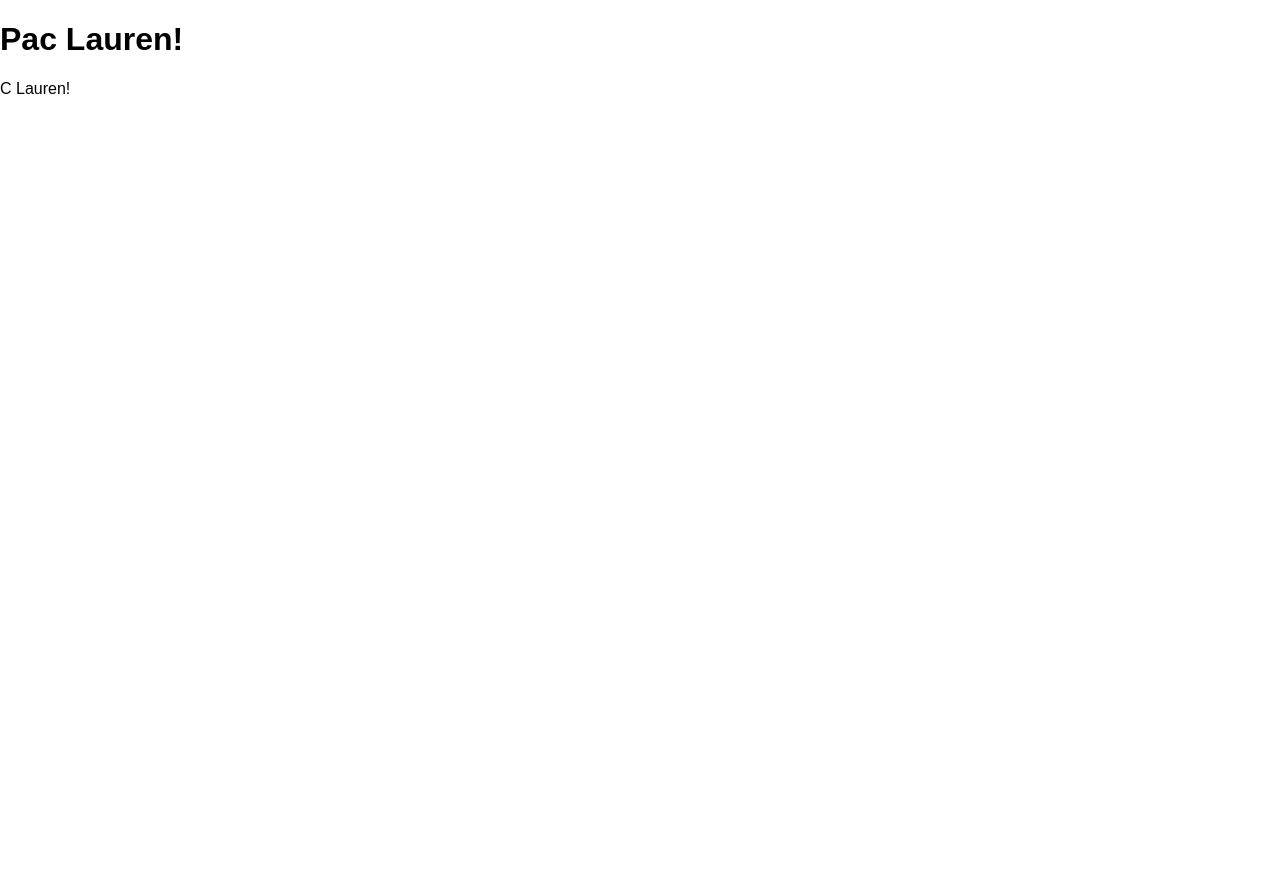
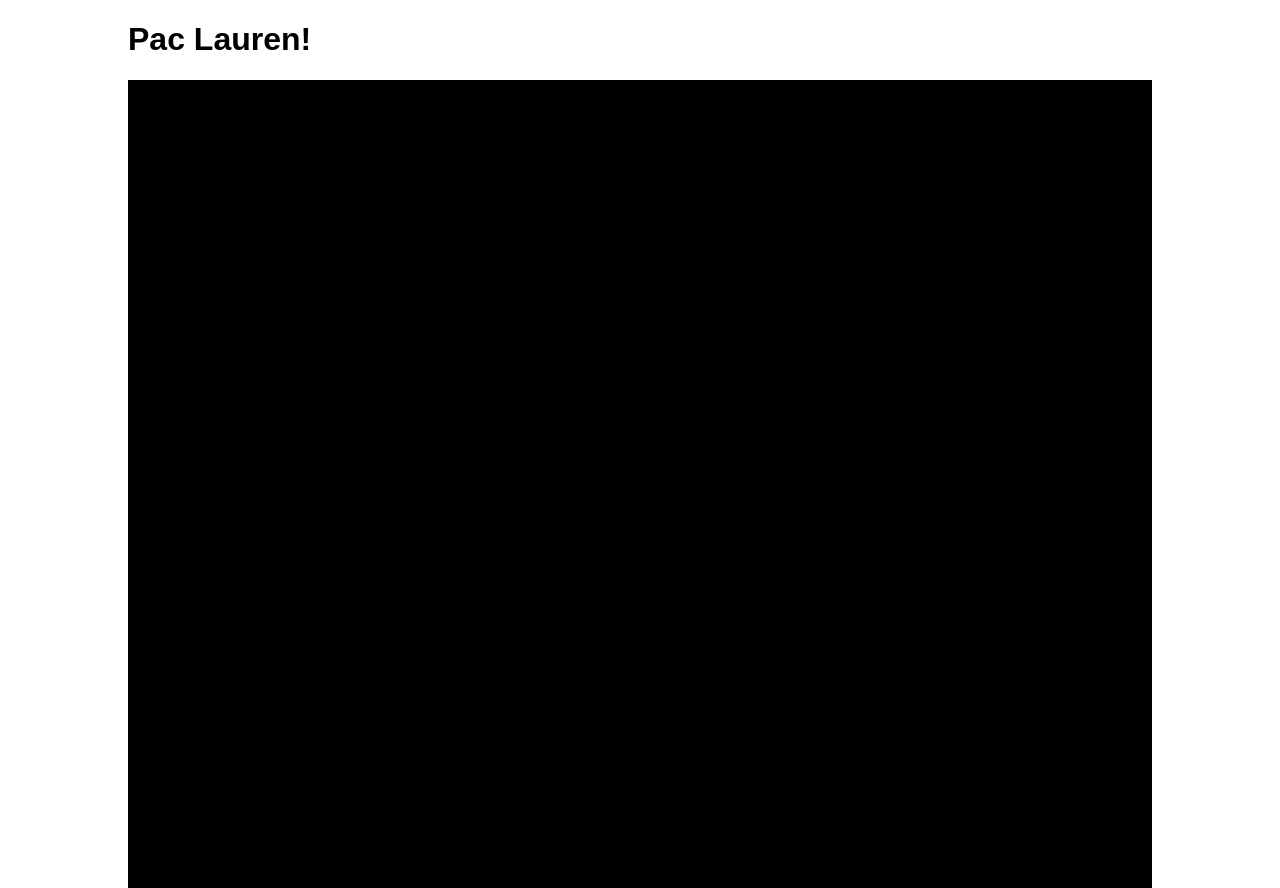
Before and after one commit to laurheth/laurenHetheringtonBeyondBootcamp, a plain HTML site: page index.html in a window 1280 px wide. Shown: the top 888 px of the page. Before the commit the page ends 800 px from the top, so only its background shows below. Drawn offline with Linux system fonts and the light colour scheme.

Commit message:
Start on tile generation and styling.

```diff
--- a/index.html
+++ b/index.html
@@ -16,7 +16,7 @@
         </div>
     </header>
     <main class="wrapper">
-        <div class="game">
+        <div class="game" id="game">
         </div>
     </main>
     <footer>
--- a/scripts/game.js
+++ b/scripts/game.js
@@ -1 +1,13 @@
 // javascript will go here
+const dimensions = [28, 36];
+const totalTiles = dimensions[0] * dimensions[1];
+const gameBoard = document.getElementById('game');
+
+const tiles = [];
+
+for (let i=0; i<totalTiles; i++) {
+    const newTile = document.createElement('div');
+    newTile.className = 'tile';
+    tiles.push(newTile);
+    gameBoard.appendChild(newTile);
+}
--- /dev/null
+++ b/styles/scss/_gameBoard.scss
@@ -0,0 +1,10 @@
+.tile {
+    width: 100%;
+    padding-bottom: 100%;
+    background: black;
+}
+
+.game {
+    display: grid;
+    grid-template-columns: repeat(28, 1fr);
+}
--- /dev/null
+++ b/styles/scss/_general.scss
@@ -0,0 +1,4 @@
+.wrapper {
+    width: 80%;
+    margin: 0 auto;
+}
--- a/styles/scss/styles.scss
+++ b/styles/scss/styles.scss
@@ -1 +1,3 @@
 @import 'normalize';
+@import 'general';
+@import 'gameBoard';
```
Also changed, not shown: styles/styles.css.
